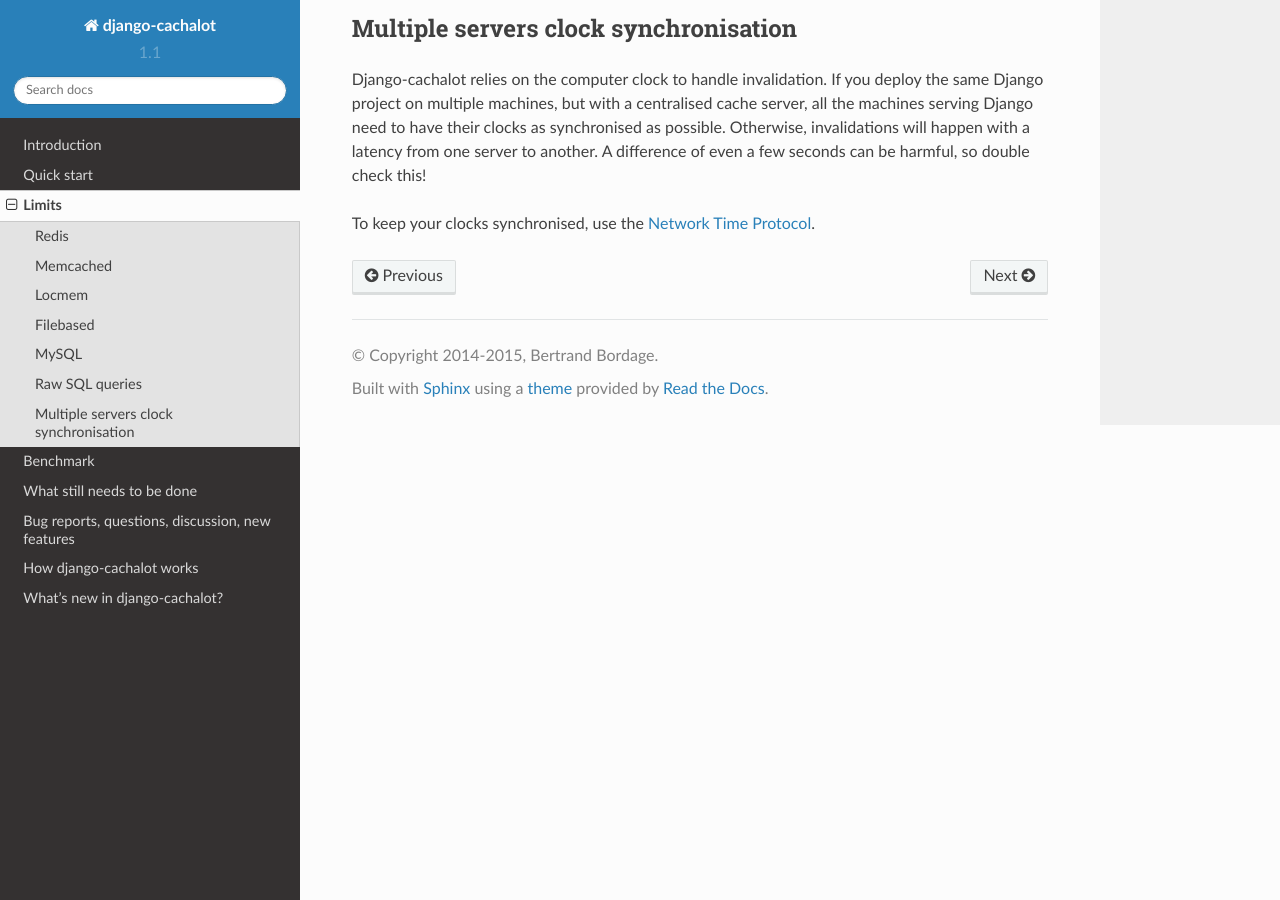
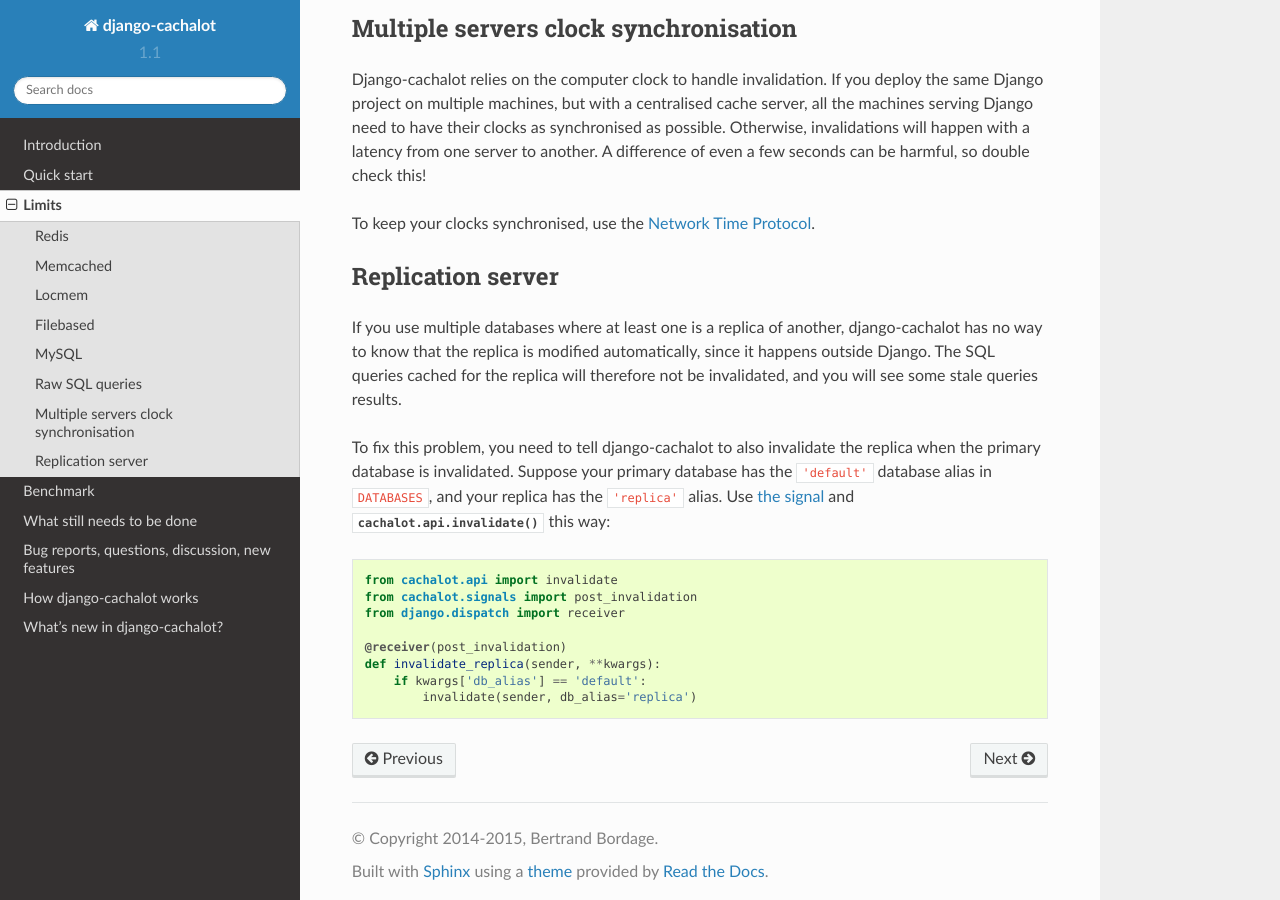
Before and after one commit to noripyt/django-cachalot, a Sphinx documentation site: the page built from docs/limits.rst, in a window 1280 px wide and 900 px high, scrolled down 1919 px. Built offline with Sphinx 7.4.7 and the Read the Docs theme 2.0.0, drawn with Linux system fonts in a browser that asks for light colours; pages that are not in the unit, such as notebooks, are missing from menus.

Commit message:
Documents how to use django-cachalot with a replica database.

```diff
--- a/docs/limits.rst
+++ b/docs/limits.rst
@@ -117,3 +117,29 @@ A difference of even a few seconds can be harmful, so double check this!
 
 To keep your clocks synchronised, use the
 `Network Time Protocol <http://en.wikipedia.org/wiki/Network_Time_Protocol>`_.
+
+Replication server
+..................
+
+If you use multiple databases where at least one is a replica of another,
+django-cachalot has no way to know that the replica is modified
+automatically, since it happens outside Django.
+The SQL queries cached for the replica will therefore not be invalidated,
+and you will see some stale queries results.
+
+To fix this problem, you need to tell django-cachalot to also invalidate
+the replica when the primary database is invalidated.
+Suppose your primary database has the ``'default'`` database alias
+in ``DATABASES``, and your replica has the ``'replica'`` alias.
+Use :ref:`the signal <Signal>` and :meth:`cachalot.api.invalidate` this way:
+
+.. code:: python
+
+    from cachalot.api import invalidate
+    from cachalot.signals import post_invalidation
+    from django.dispatch import receiver
+
+    @receiver(post_invalidation)
+    def invalidate_replica(sender, **kwargs):
+        if kwargs['db_alias'] == 'default':
+            invalidate(sender, db_alias='replica')
```
